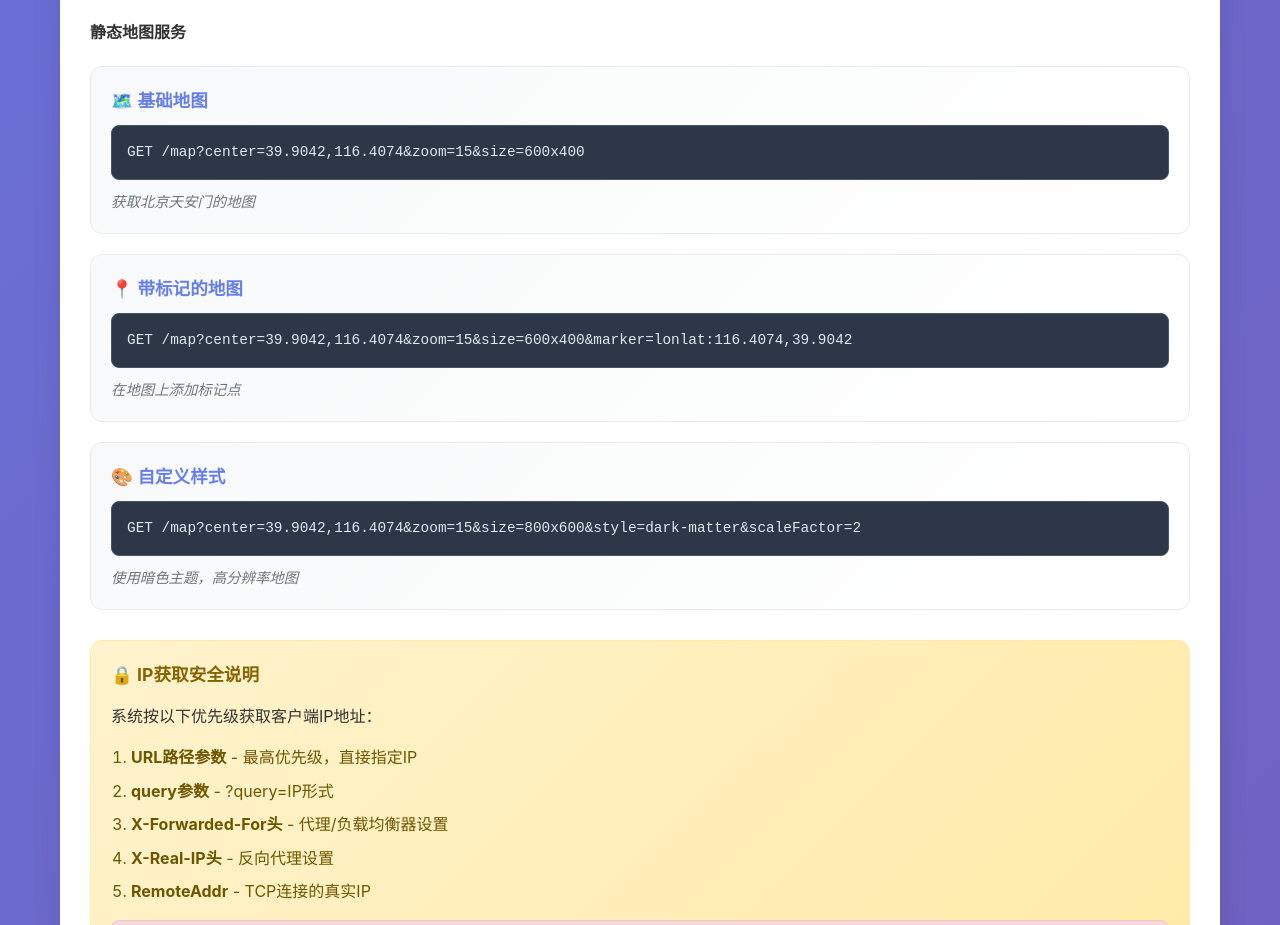
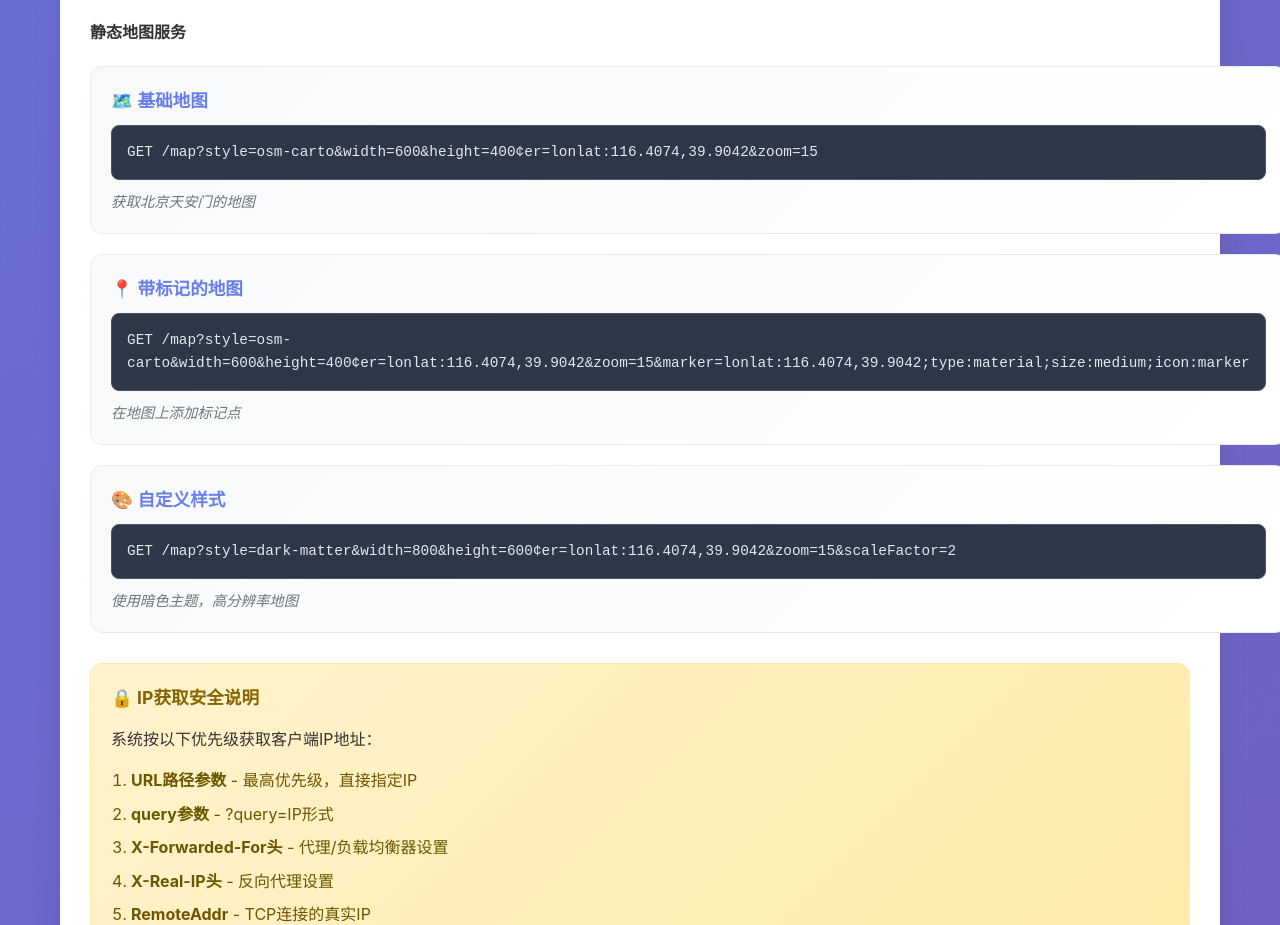
Before and after one commit to sd1114820/ip-source-api-web, a plain HTML site: page index.html in a window 1280 px wide. Shown: the part 2373-3298 px from the top of the page. Drawn offline with Linux system fonts and the light colour scheme; no server answers.

Commit message:
修复静态地图URL参数格式，符合Geoapify API标准
- 修改generateMap函数，使用正确的lonlat:格式
- 更新center参数格式为lonlat:经度,纬度
- 修改size参数为width和height分离参数
- 更新API文档中的静态地图示例
- 添加标记参数的完整格式

```diff
--- a/index.html
+++ b/index.html
@@ -712,7 +712,7 @@ GET /json/8.8.8.8?fields=ip,country,city,latitude,longitude
                 <div class="example-item">
                     <div class="example-title">🗺️ 基础地图</div>
                     <div class="code-block">
-GET /map?center=39.9042,116.4074&zoom=15&size=600x400
+GET /map?style=osm-carto&width=600&height=400&center=lonlat:116.4074,39.9042&zoom=15
                     </div>
                     <div class="example-desc">获取北京天安门的地图</div>
                 </div>
@@ -720,7 +720,7 @@ GET /map?center=39.9042,116.4074&zoom=15&size=600x400
                 <div class="example-item">
                     <div class="example-title">📍 带标记的地图</div>
                     <div class="code-block">
-GET /map?center=39.9042,116.4074&zoom=15&size=600x400&marker=lonlat:116.4074,39.9042
+GET /map?style=osm-carto&width=600&height=400&center=lonlat:116.4074,39.9042&zoom=15&marker=lonlat:116.4074,39.9042;type:material;size:medium;icon:marker
                     </div>
                     <div class="example-desc">在地图上添加标记点</div>
                 </div>
@@ -728,7 +728,7 @@ GET /map?center=39.9042,116.4074&zoom=15&size=600x400&marker=lonlat:116.4074,39.
                 <div class="example-item">
                     <div class="example-title">🎨 自定义样式</div>
                     <div class="code-block">
-GET /map?center=39.9042,116.4074&zoom=15&size=800x600&style=dark-matter&scaleFactor=2
+GET /map?style=dark-matter&width=800&height=600&center=lonlat:116.4074,39.9042&zoom=15&scaleFactor=2
                     </div>
                     <div class="example-desc">使用暗色主题，高分辨率地图</div>
                 </div>
@@ -1128,7 +1128,7 @@ curl "https://ipapi.zhouyang.cool/json/8.8.8.8?fields=ip,country,city,latitude,l
                 return;
             }
 
-            const mapUrl = `/map?center=${lat},${lon}&zoom=12&size=600x400&style=${style}&marker=lonlat:${lon},${lat}`;
+            const mapUrl = `/map?style=${style}&width=600&height=400&center=lonlat:${lon},${lat}&zoom=12&marker=lonlat:${lon},${lat};type:material;size:medium;icon:marker&format=png`;
 
             mapPreview.innerHTML = `
                 <div style="margin-bottom: 10px;">
```
